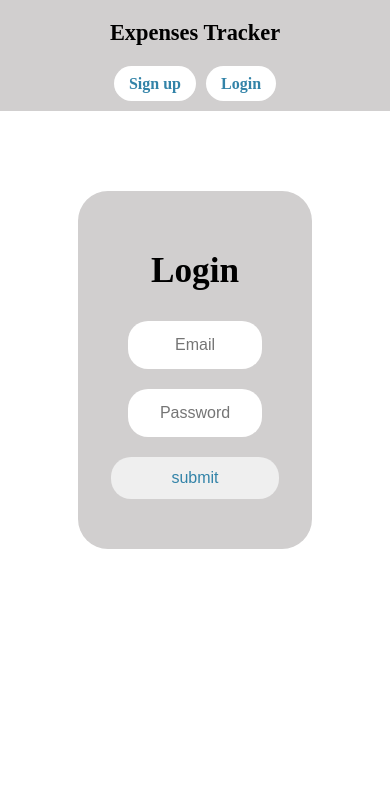
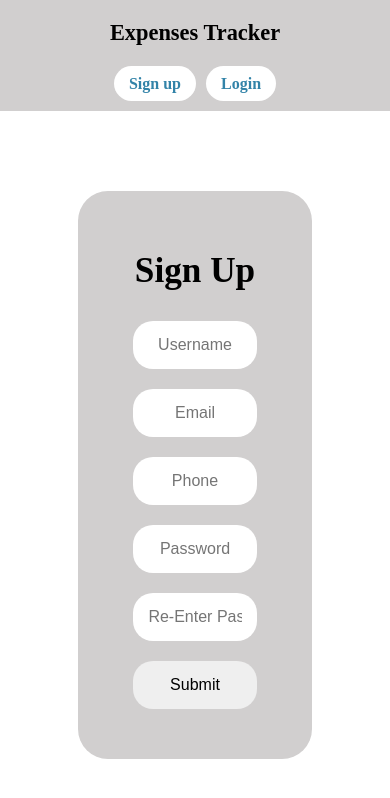
Before and after one commit to KrityaShah/ExpensesTracker, a React (Vite) app in the folder frontend/: page / in a window 390 px wide. Shown: the top 798 px of the page. Built offline with nearby package versions, Linux system fonts and the light colour scheme.

Commit message:
Signup Component

```diff
--- a/frontend/src/App.jsx
+++ b/frontend/src/App.jsx
@@ -1,11 +1,13 @@
 import Login from "./pages/Login"
+import Signup from "./pages/Signup"
 
 function App() {
 
 
   return (
     <>
-      <Login/>
+    <Signup/>
+      {/* <Login/> */}
     </>
   )
 }
--- /dev/null
+++ b/frontend/src/pages/Signup.css
@@ -0,0 +1,140 @@
+.signup-container {
+    display: flex;
+    flex-direction: column;
+    height: 500px;
+    justify-content: center;
+    align-items: center;
+    width: 500px;
+    margin: 70px auto;
+    background-color: #d1cfcf;
+    border-radius: 30px;
+}
+
+.signup-container h1 {
+    text-align: center;
+    margin: 20px 0px;
+}
+
+.signup-container form {
+    display: flex;
+    border: none;
+    justify-content: center;
+    align-items: center;
+    flex-direction: column;
+}
+
+.signup-container form input {
+    padding: 15px;
+    border-radius: 20px;
+    border: none;
+    text-align: center;
+    margin: 10px 0px;
+}
+
+.signup-container form input:hover {
+    border: 1px solid #3283a8;
+}
+
+.signup-container form .signup-btn {
+    padding: 10px 60px;
+    border: none;
+    border-radius: 20px;
+    cursor: pointer;
+    color: #3283a8;
+}
+
+.signup-container form .signup-btn:hover {
+    background-color: #3283a8;
+    color: white;
+}
+.error{
+    color: red;
+}
+
+@media (max-width: 480px) {
+    .signup-container {
+        width: 90%;
+        height: auto;
+        margin: 50px auto;
+        padding: 20px;
+    }
+
+    .signup-container h1 {
+        font-size: 1.5rem;
+    }
+
+    .signup-container form input {
+        width: 100%;
+        font-size: 1rem;
+    }
+
+    .signup-container form .signup-btn {
+        width: 100%;
+        font-size: 1rem;
+        padding: 10px;
+    }
+}
+
+
+@media (max-width: 768px) {
+    .signup-container {
+        width: 80%;
+        height: auto;
+        margin: 60px auto;
+        padding: 20px;
+    }
+
+    .signup-container h1 {
+        font-size: 1.8rem;
+    }
+
+    .signup-container form input {
+        width: 100%;
+        font-size: 1rem;
+    }
+
+    .signup-container form .signup-btn {
+        width: auto;
+        padding: 10px 50px;
+    }
+}
+
+
+@media (max-width: 834px) {
+    .signup-container {
+        width: 70%;
+        height: auto;
+        margin: 70px auto;
+        padding: 30px;
+    }
+
+    .signup-container h1 {
+        font-size: 2rem;
+    }
+
+    .signup-container form input {
+        width: 90%;
+    }
+}
+
+@media (max-width: 1024px) {
+    .signup-container {
+        width: 60%;
+        height: auto;
+        margin: 80px auto;
+        padding: 40px;
+    }
+
+    .signup-container h1 {
+        font-size: 2.2rem;
+    }
+
+    .signup-container form input {
+        width: 80%;
+    }
+
+    .signup-container form .signup-btn {
+        width: auto;
+        padding: 12px 60px;
+    }
+}
--- /dev/null
+++ b/frontend/src/pages/Signup.jsx
@@ -0,0 +1,110 @@
+import React from 'react'
+import { useForm  } from "react-hook-form"
+import "./Signup.css"
+import { useNavigate } from 'react-router-dom';
+import Navbar from '../component/Navbar';
+
+
+const Signup = () => {
+    const {
+        register,
+        handleSubmit,
+        watch,
+
+        formState: { errors, isSubmitting },
+      } = useForm()
+
+    //   const navigate = useNavigate();
+
+
+      const onSubmit = async (data) => {
+
+
+        try {
+            console.log(data);
+
+
+        } catch (error) {
+          console.error(error);
+
+        }
+      }
+  return (
+   <>
+    <Navbar/>
+    <div className='signup-container'>
+    <form action="" onSubmit={handleSubmit(onSubmit)} className="signup-form">
+      <h1>Sign Up</h1>
+
+      <input
+        placeholder='Username'
+        {...register("username", {
+          required: {value: true, message: 'Please fill'},
+          minLength: {value: 3, message : 'Min length is 3'},
+          maxLength: {value: 10, message : 'Max length is 10' }
+        })}
+        type="text"
+        className='input-field'
+      />
+      {errors.username && <div className='error'>{errors.username.message}</div>}
+
+      <input
+        placeholder='Email'
+        {...register("email", {
+          required: {value: true, message: 'Please fill'},
+          minLength: {value: 3, message : 'Min length is 3'}
+        })}
+        type="email"
+        className='input-field'
+      />
+      {errors.email && <div className='error'>{errors.email.message}</div>}
+
+      <input
+        placeholder='Phone'
+        {...register("phone", {
+          required: {value: true, message: 'Please fill'},
+          minLength: {value: 3, message : 'Min length is 3'}
+        })}
+        type="text"
+        className='input-field'
+      />
+      {errors.phone && <div className='error'>{errors.phone.message}</div>}
+
+      <input
+        placeholder='Password'
+        {...register("password", {
+          required: {value: true, message:'Please fill'},
+          minLength: 8,
+          maxLength: 15
+        })}
+        type="password"
+        className='input-field'
+        />
+      {errors.password && <div className='error'>{errors.password.message}</div>}
+
+      <input
+        placeholder='Re-Enter Password'
+        {...register("repassword", {
+          required: {value: true, message:'Please fill'},
+          minLength: 8,
+          maxLength: 15
+        })}
+        type="password"
+        className='input-field'
+      />
+      {errors.repassword && <div className='error'>{errors.repassword.message}</div>}
+
+      <input
+        disabled={isSubmitting}
+        type="submit"
+        value="Submit"
+        className="submit-btn"
+      />
+    </form>
+  </div>
+
+        </>
+  )
+}
+
+export default Signup
```
